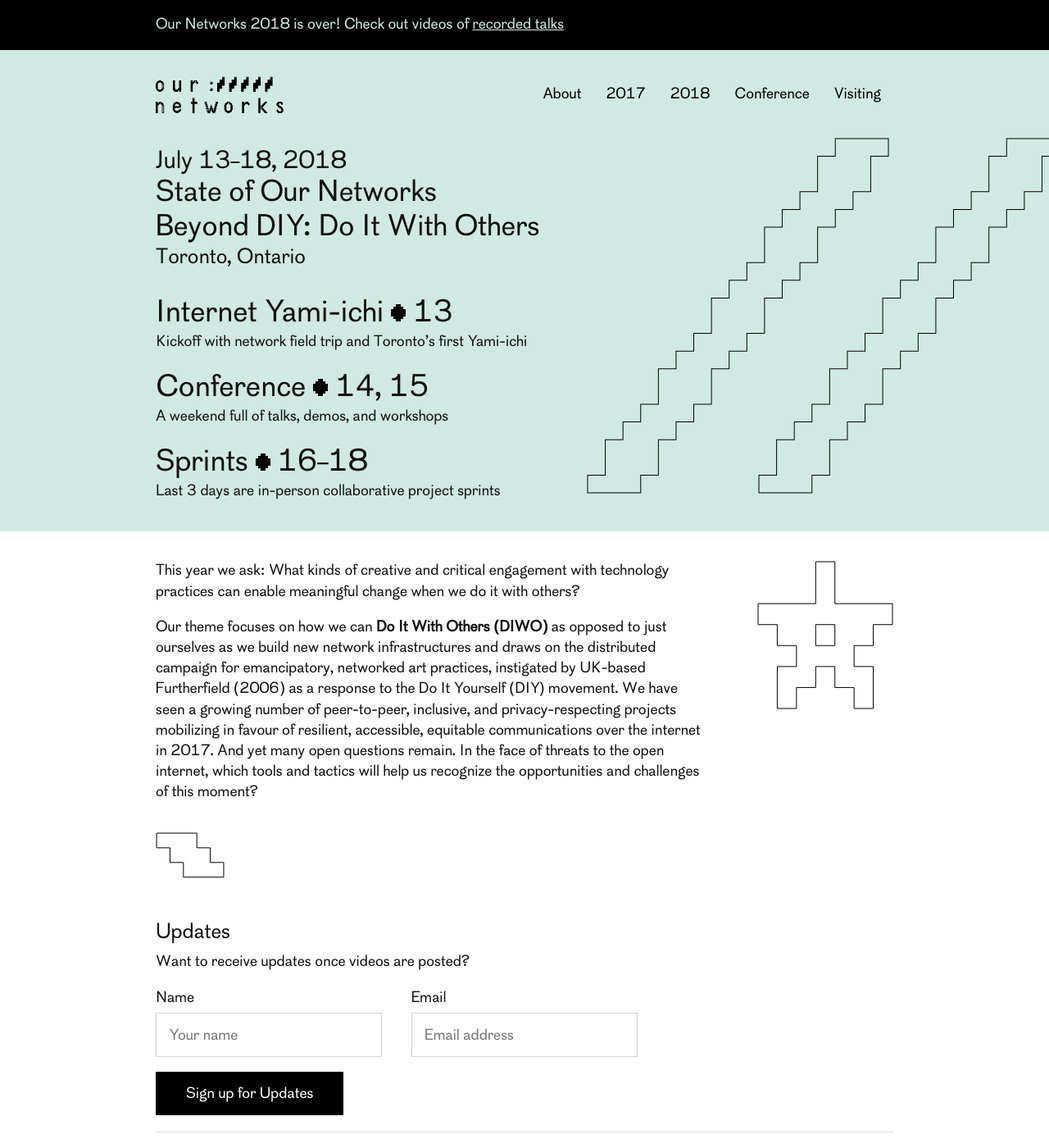
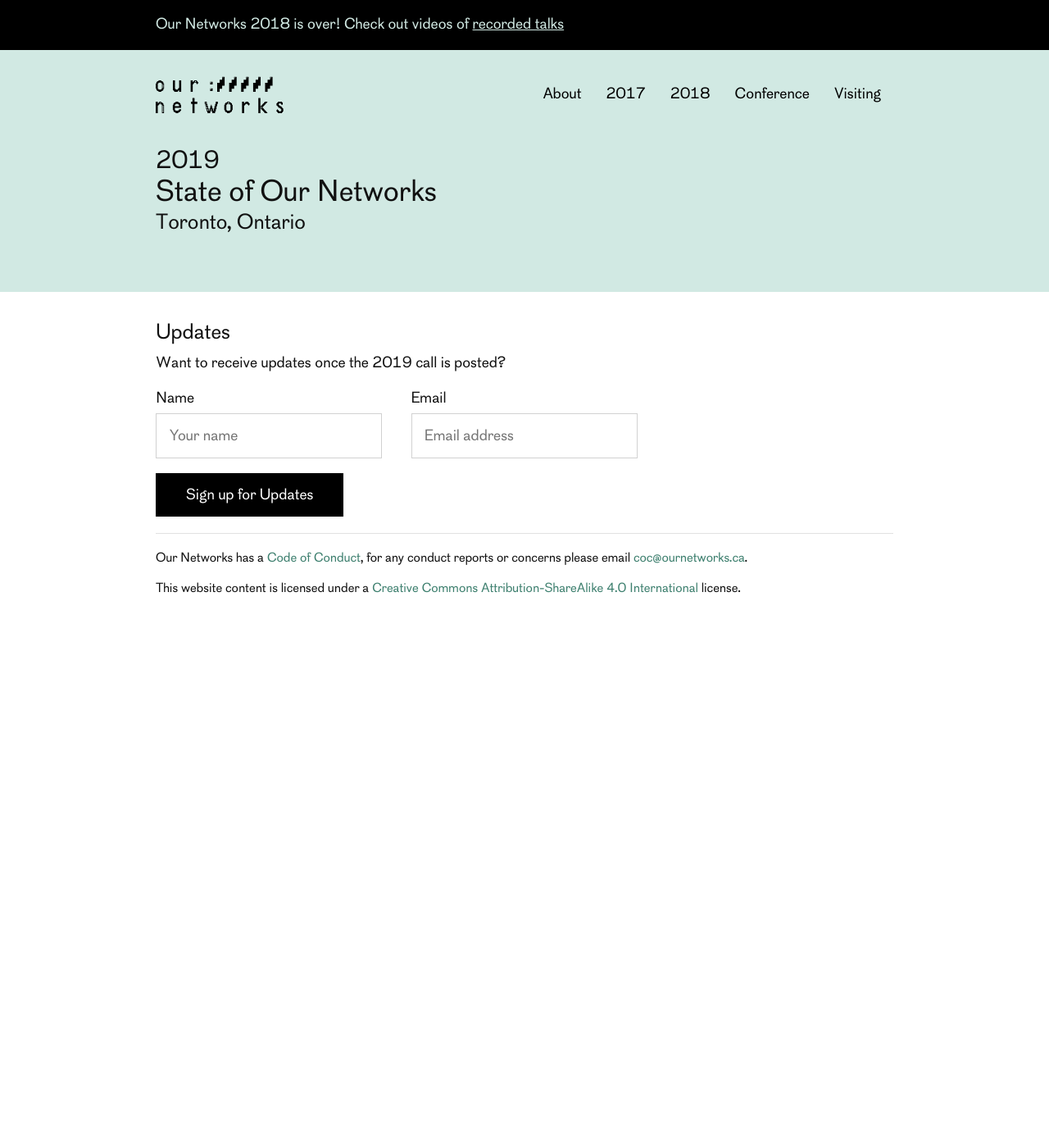
Before and after one commit to ournetworks/ournetworks.ca, a Jekyll site: the page built from index.md, in a window 1280 px wide and 1400 px high. Shown: the whole window at 82% size. Built offline with Jekyll 4.4.1, drawn with Linux system fonts in a browser that asks for light colours; our own code applies the rules of GitHub Pages for plain Markdown files.

Commit message:
initial rasa index updates

```diff
--- /dev/null
+++ b/_includes/2019-hero.html
@@ -0,0 +1,9 @@
+<div class="splash-hero">
+  <div class="container">
+  <header>
+    <h2 style="margin-bottom: 0;">2019</h2>
+    <h1 style="margin-bottom: 0;">{{ site.title }}</h1>
+    <h3 style="margin-bottom: 1.3em; margin-top: 0;">Toronto, Ontario</h3>
+  </header>
+  </div>
+</div>
--- a/_layouts/splash.html
+++ b/_layouts/splash.html
@@ -2,7 +2,7 @@
 layout: default
 ---
 <div class="splash extended">
-  {% include 2018-hero.html %}
+  {% include 2019-hero.html %}
   <div class="container">
     {{ content }}
   </div>
--- a/_sass/_layout.scss
+++ b/_sass/_layout.scss
@@ -252,9 +252,6 @@
   margin-bottom: 2em;
   padding-bottom: 2em;
   background: $background-accent;
-  background-image: url('../images/splash-outline.svg');
-  background-repeat: no-repeat;
-  background-position: 102% 70%;
 
   @media (max-width: $content-width) {
     background-image: none;
--- a/index.md
+++ b/index.md
@@ -2,19 +2,12 @@
 layout: splash
 redirect_from:
   - "/cfp/"
-  - "/2018/"
+  - "/2019/"
 ---
-
-This year we ask: What kinds of creative and critical engagement with technology practices can enable meaningful change when we do it with others?
-
-Our theme focuses on how we can **Do It With Others (DIWO)** as opposed to just ourselves as we build new network infrastructures and draws on the distributed campaign for emancipatory, networked art practices, instigated by UK-based Furtherfield (2006) as a response to the Do It Yourself (DIY) movement. We have seen a growing number of peer-to-peer, inclusive, and privacy-respecting projects mobilizing in favour of resilient, accessible, equitable communications over the internet in 2017. And yet many open questions remain. In the face of threats to the open internet, which tools and tactics will help us recognize the opportunities and challenges of this moment?
-
-{% include graphics/asterisk-outline.svg %}
-{% include graphics/stairs-outline.svg %}
 
 ### Updates
 
-Want to receive updates once videos are posted?
+Want to receive updates once the 2019 call is posted?
 
 <form action="https://lists.mayfirst.org/mailman/subscribe/ournetworks" method="POST">
   <div class="row">
```
